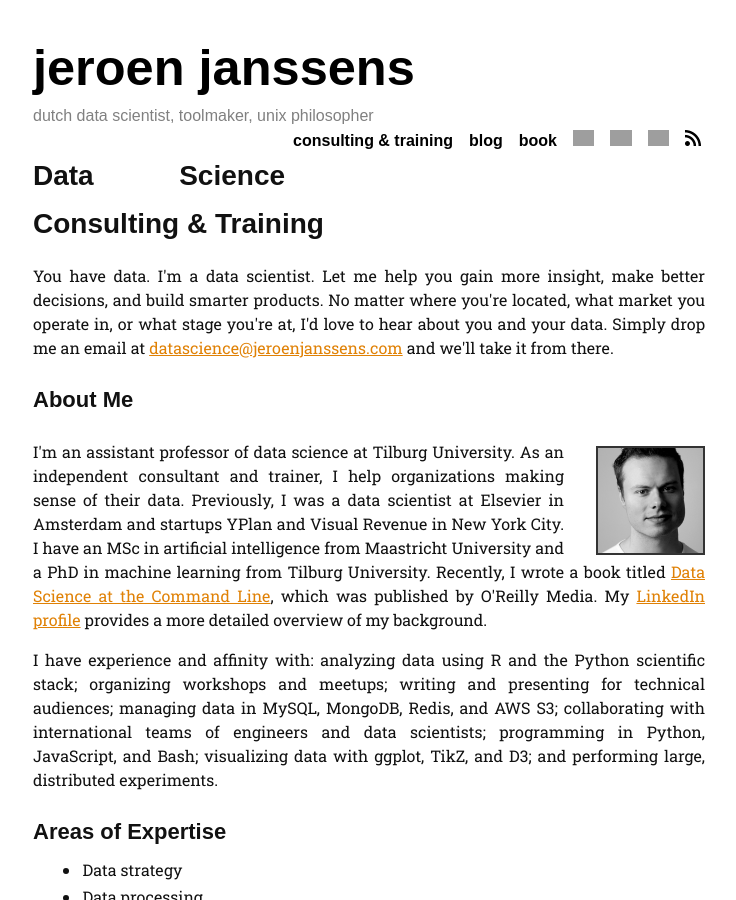
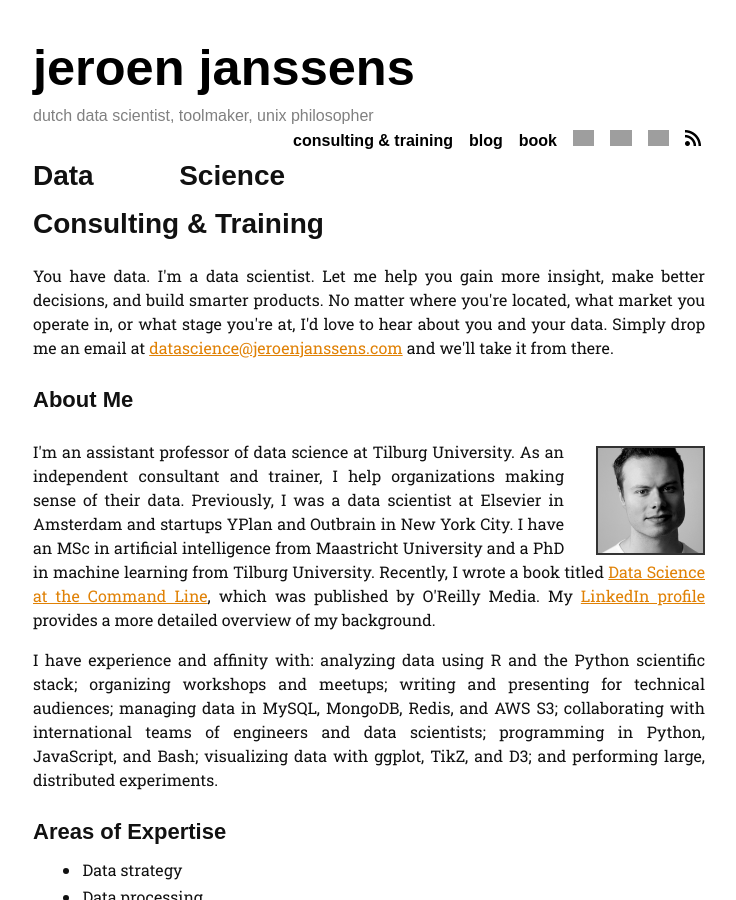
Before and after one commit to jeroenjanssens/jeroenjanssens.github.io, a Jekyll site: the page built from index.html, in a window 1280 px wide and 900 px high. Shown: the whole window, without its empty margins (271-1007 px from the left). Built offline with Jekyll 4.4.1, drawn with Linux system fonts in a browser that asks for light colours; some web fonts are replaced; Markdown is read by kramdown in place of the engine named in the settings; grey boxes are pictures that could not be loaded.

Commit message:
Change VR to Outbrain

```diff
--- a/index.html
+++ b/index.html
@@ -14,7 +14,7 @@
 
     <p>
       <a href="/img/jeroenjanssens.jpg"><img id="face" title="Jeroen Janssens" alt="Jeroen Janssens" src="/img/jeroenjanssens.jpg" /></a>
-      I'm an assistant professor of data science at Tilburg University. As an independent consultant and trainer, I help organizations making sense of their data. Previously, I was a data scientist at Elsevier in Amsterdam and startups YPlan and Visual Revenue in New York City. I have an MSc in artificial intelligence from Maastricht University and a PhD in machine learning from Tilburg University. Recently, I wrote a book titled <a href="http://datascienceatthecommandline.com">Data Science at the Command Line</a>, which was published by O'Reilly Media. My <a href="http://www.linkedin.com/in/jeroenjanssens">LinkedIn profile</a> provides a more detailed overview of my background.
+      I'm an assistant professor of data science at Tilburg University. As an independent consultant and trainer, I help organizations making sense of their data. Previously, I was a data scientist at Elsevier in Amsterdam and startups YPlan and Outbrain in New York City. I have an MSc in artificial intelligence from Maastricht University and a PhD in machine learning from Tilburg University. Recently, I wrote a book titled <a href="http://datascienceatthecommandline.com">Data Science at the Command Line</a>, which was published by O'Reilly Media. My <a href="http://www.linkedin.com/in/jeroenjanssens">LinkedIn profile</a> provides a more detailed overview of my background.
     </p>
 
     <p>
```
Also changed, not shown: 1 other file.
